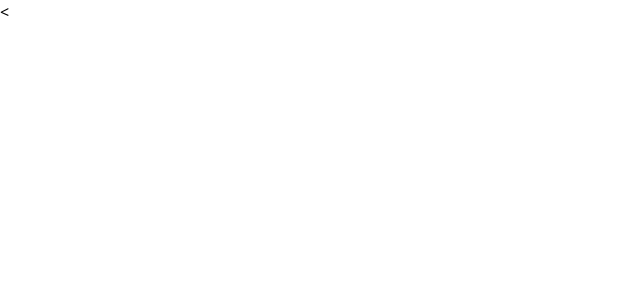
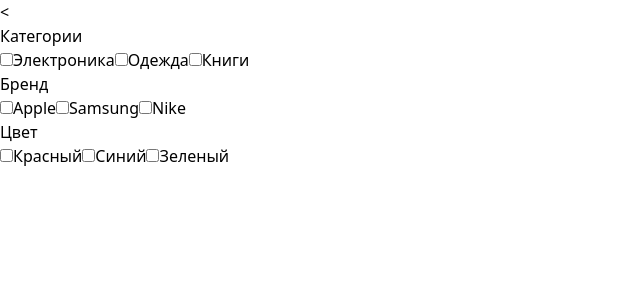
Before and after one commit to trof808/shop, a Next.js app: page /filters in a window 1280 px wide. Shown: the top 300 px of the page, without its empty margins (0-640 px from the left). Built offline with nearby package versions, Linux system fonts and the light colour scheme.

Commit message:
added saving filters to the url

```diff
--- a/package.json
+++ b/package.json
@@ -15,6 +15,7 @@
 	"dependencies": {
 		"axios": "^1.7.2",
 		"next": "14.2.5",
+		"query-string": "^9.1.0",
 		"react": "^18",
 		"react-dom": "^18",
 		"zustand": "^4.5.4"
--- a/src/features/LinkBackButton/LinkBackButton.tsx
+++ b/src/features/LinkBackButton/LinkBackButton.tsx
@@ -1,13 +1,15 @@
-import Link from 'next/link';
+import { useRouter } from 'next/navigation';
 
 interface Props {
 	href: string;
 }
 
 export const LinkBackButton = ({ href = '/' }: Props) => {
-	return (
-		<Link href={href}>
-			<button>{'<'}</button>
-		</Link>
-	);
+	const router = useRouter();
+
+	const handleBackButtonClick = () => {
+		router.push(href + location.search);
+	};
+
+	return <button onClick={handleBackButtonClick}>{'<'}</button>;
 };
--- a/src/features/LinkToFiltersButton/LinkToFiltersButton.tsx
+++ b/src/features/LinkToFiltersButton/LinkToFiltersButton.tsx
@@ -1,9 +1,11 @@
-import Link from 'next/link';
+import { useRouter } from 'next/navigation';
 
 export const LinkToFiltersButton = () => {
-	return (
-		<Link href='/filters'>
-			<button>Перейти к фильтрам</button>
-		</Link>
-	);
+	const router = useRouter();
+
+	const handleBackButtonClick = () => {
+		router.push('/filters' + location.search);
+	};
+
+	return <button onClick={handleBackButtonClick}>Go to the filters</button>;
 };
--- a/src/features/ProductsFiltersFeature/ProductsFiltersFeature.tsx
+++ b/src/features/ProductsFiltersFeature/ProductsFiltersFeature.tsx
@@ -1,9 +1,65 @@
+'use client';
+
+import { useEffect, useState } from 'react';
 import { LinkBackButton } from '../LinkBackButton/LinkBackButton';
+import { useGetProductsFilters } from './hooks/useGetProductsFilters';
 
 export const ProductsFiltersFeature = () => {
+	const { filters, selectedFilters, saveFilters } = useGetProductsFilters();
+	const [checkedFilters, setCheckedFilters] = useState<{
+		[filterId: string]: number[];
+	}>(selectedFilters);
+
+	useEffect(() => {
+		setCheckedFilters(selectedFilters);
+	}, [selectedFilters]);
+
+	const handleCheckboxChange = (filterId: string, propertyId: number) => {
+		setCheckedFilters(prev => {
+			const currentFilterValues = prev[filterId] || [];
+			const isChecked = currentFilterValues.includes(propertyId);
+
+			const updatedFilters = {
+				...prev,
+				[filterId]: isChecked
+					? currentFilterValues.filter(id => id !== propertyId)
+					: [...currentFilterValues, propertyId],
+			};
+
+			if (!updatedFilters[filterId].length) {
+				delete updatedFilters[filterId];
+			}
+
+			return updatedFilters;
+		});
+	};
+
 	return (
 		<div>
 			<LinkBackButton href='/' />
+
+			{filters.map(filter => (
+				<div key={filter.id}>
+					<h3>{filter.title}</h3>
+					{filter.properties.map(property => (
+						<label key={property.id}>
+							<input
+								type='checkbox'
+								value={property.title}
+								checked={
+									checkedFilters[filter.id]?.includes(property.id) || false
+								}
+								onChange={() => handleCheckboxChange(filter.id, property.id)}
+							/>
+							{property.title}
+						</label>
+					))}
+				</div>
+			))}
+
+			{!!Object.keys(checkedFilters).length && (
+				<button onClick={() => saveFilters(checkedFilters)}>Show</button>
+			)}
 		</div>
 	);
 };
--- /dev/null
+++ b/src/features/ProductsFiltersFeature/hooks/useGetProductsFilters.ts
@@ -0,0 +1,48 @@
+import { useEffect } from 'react';
+import { productsFiltersStore } from '../stores/productsFiltersStore';
+import queryString from 'query-string';
+
+export const useGetProductsFilters = () => {
+	const isLoading = productsFiltersStore(state => state.isLoading);
+	const filters = productsFiltersStore(state => state.filters);
+	const selectedFilters = productsFiltersStore(state => state.selectedFilters);
+	const saveFiltersToStore = productsFiltersStore(
+		state => state.saveFiltersToStore
+	);
+	const getCategoriesAction = productsFiltersStore(
+		state => state.getCategoriesAction
+	);
+
+	const saveFilters = (templateFilters: Record<string, number[]>) => {
+		// save in the store
+		saveFiltersToStore(templateFilters);
+
+		// save in the url
+		const filterUrlParams = `?${queryString.stringify(templateFilters, {
+			arrayFormat: 'bracket',
+		})}`;
+
+		window.history.pushState(null, '', filterUrlParams);
+	};
+
+	const saveFiltersFromUrl = () => {
+		const parsedParams = queryString.parse(location.search, {
+			arrayFormat: 'bracket',
+			parseNumbers: true,
+		});
+
+		saveFiltersToStore(parsedParams);
+	};
+
+	useEffect(() => {
+		getCategoriesAction();
+		saveFiltersFromUrl();
+	}, [getCategoriesAction]);
+
+	return {
+		filters,
+		selectedFilters,
+		isLoading,
+		saveFilters,
+	};
+};
--- a/src/features/ProductsFiltersFeature/services/productsFiltersApiService.ts
+++ b/src/features/ProductsFiltersFeature/services/productsFiltersApiService.ts
@@ -1,14 +1,14 @@
 import { ApiService } from '@/shared/api/apiService';
 import { APIProductsFilters } from './productsFiltersApiService.types';
 
-const PRODUCTS_URL_API = '';
+const PRODUCTS_FILTERS_URL_API = '';
 
 class ProductsFiltersApiService extends ApiService {
 	// TODO: mock data
 	public async getProductsFilters(): Promise<APIProductsFilters[]> {
 		return [
 			{
-				id: 1,
+				id: 'categories',
 				title: 'Категории',
 				properties: [
 					{ id: 1, title: 'Электроника', type: 'checkbox' },
@@ -17,7 +17,7 @@
 				],
 			},
 			{
-				id: 2,
+				id: 'brend',
 				title: 'Бренд',
 				properties: [
 					{ id: 1, title: 'Apple', type: 'checkbox' },
@@ -26,7 +26,7 @@
 				],
 			},
 			{
-				id: 3,
+				id: 'color',
 				title: 'Цвет',
 				properties: [
 					{ id: 1, title: 'Красный', type: 'checkbox' },
@@ -36,10 +36,10 @@
 			},
 		];
 
-		// return super.get({ path: 'products' });
+		// return super.get({ path: 'categories' });
 	}
 }
 
 export const productsFiltersApiService = new ProductsFiltersApiService(
-	PRODUCTS_URL_API
+	PRODUCTS_FILTERS_URL_API
 );
--- a/src/features/ProductsFiltersFeature/services/productsFiltersApiService.types.ts
+++ b/src/features/ProductsFiltersFeature/services/productsFiltersApiService.types.ts
@@ -1,5 +1,5 @@
 export interface APIProductsFilters {
-	id: number;
+	id: string;
 	title: string;
 	properties: {
 		id: number;
--- /dev/null
+++ b/src/features/ProductsFiltersFeature/stores/mapping/productsFiltersMapping.ts
@@ -0,0 +1,35 @@
+import { path } from 'ramda';
+import { checkNumberField } from '@/shared/mapping/validation/checkNumberField';
+import { checkStringField } from '@/shared/mapping/validation/checkStringField';
+import { APIProductsFilters } from '../../services/productsFiltersApiService.types';
+import { ProductsFilters } from '../../types';
+
+const propertiesMapping = (
+	properties: APIProductsFilters['properties']
+): ProductsFilters['properties'] => {
+	if (!Array.isArray(properties)) {
+		return [];
+	}
+
+	return properties.map(i => ({
+		id: checkNumberField(path(['id'], i)),
+		title: checkStringField(path(['title'], i)),
+		type: checkStringField(path(['type'], i)),
+	}));
+};
+
+export const productsFiltersMapping = (
+	filters: APIProductsFilters[]
+): ProductsFilters[] => {
+	if (!Array.isArray(filters)) {
+		return [];
+	}
+
+	return filters.map(i => {
+		return {
+			id: checkStringField(path(['id'], i)),
+			title: checkStringField(path(['title'], i)),
+			properties: propertiesMapping(path(['properties'], i)),
+		};
+	});
+};
--- /dev/null
+++ b/src/features/ProductsFiltersFeature/stores/productsFiltersStore.ts
@@ -0,0 +1,37 @@
+import { APIProcessableError } from '@/shared/errors/api/ApiProcessableError';
+import { create } from 'zustand';
+import { productsFiltersApiService } from '../services/productsFiltersApiService';
+import { ProductsFilters } from '../types';
+import { productsFiltersMapping } from './mapping/productsFiltersMapping';
+
+interface ProductsFiltersState {
+	filters: ProductsFilters[];
+	selectedFilters: Record<string, number[]>;
+	isLoading: boolean;
+
+	saveFiltersToStore: (filters: Record<string, number[]>) => void;
+	getCategoriesAction: () => void;
+}
+
+export const productsFiltersStore = create<ProductsFiltersState>(set => ({
+	filters: [],
+	selectedFilters: {},
+	isLoading: false,
+
+	saveFiltersToStore: (filters: Record<string, number[]>) => {
+		set({ selectedFilters: filters });
+	},
+
+	getCategoriesAction: () => {
+		set({ isLoading: true });
+		productsFiltersApiService
+			.getProductsFilters()
+			.then(resp => {
+				set({ filters: productsFiltersMapping(resp) });
+			})
+			.catch(error => {
+				throw new APIProcessableError(error, 'Error fetching categories');
+			})
+			.finally(() => set({ isLoading: false }));
+	},
+}));
--- /dev/null
+++ b/src/features/ProductsFiltersFeature/types.ts
@@ -0,0 +1,12 @@
+type FilterId = string;
+type PropertyId = number;
+
+export interface ProductsFilters {
+	id: FilterId;
+	title: string;
+	properties: {
+		id: PropertyId;
+		title: string;
+		type: string;
+	}[];
+}
--- a/src/features/ProductsListFeature/stores/mapping/productsMapping.ts
+++ b/src/features/ProductsListFeature/stores/mapping/productsMapping.ts
@@ -1,9 +1,10 @@
 import { path } from 'ramda';
-import { Product } from '../../types';
 import { checkNumberField } from '@/shared/mapping/validation/checkNumberField';
 import { checkStringField } from '@/shared/mapping/validation/checkStringField';
+import { APIProduct } from '../../services/productsApiService.types';
+import { Product } from '../../types';
 
-export const productMapping = (products: Product[]) => {
+export const productMapping = (products: APIProduct[]): Product[] => {
 	if (!Array.isArray(products)) {
 		return [];
 	}
```
Also changed, not shown: 1 other file (tests, documents, lock files or other folders).
